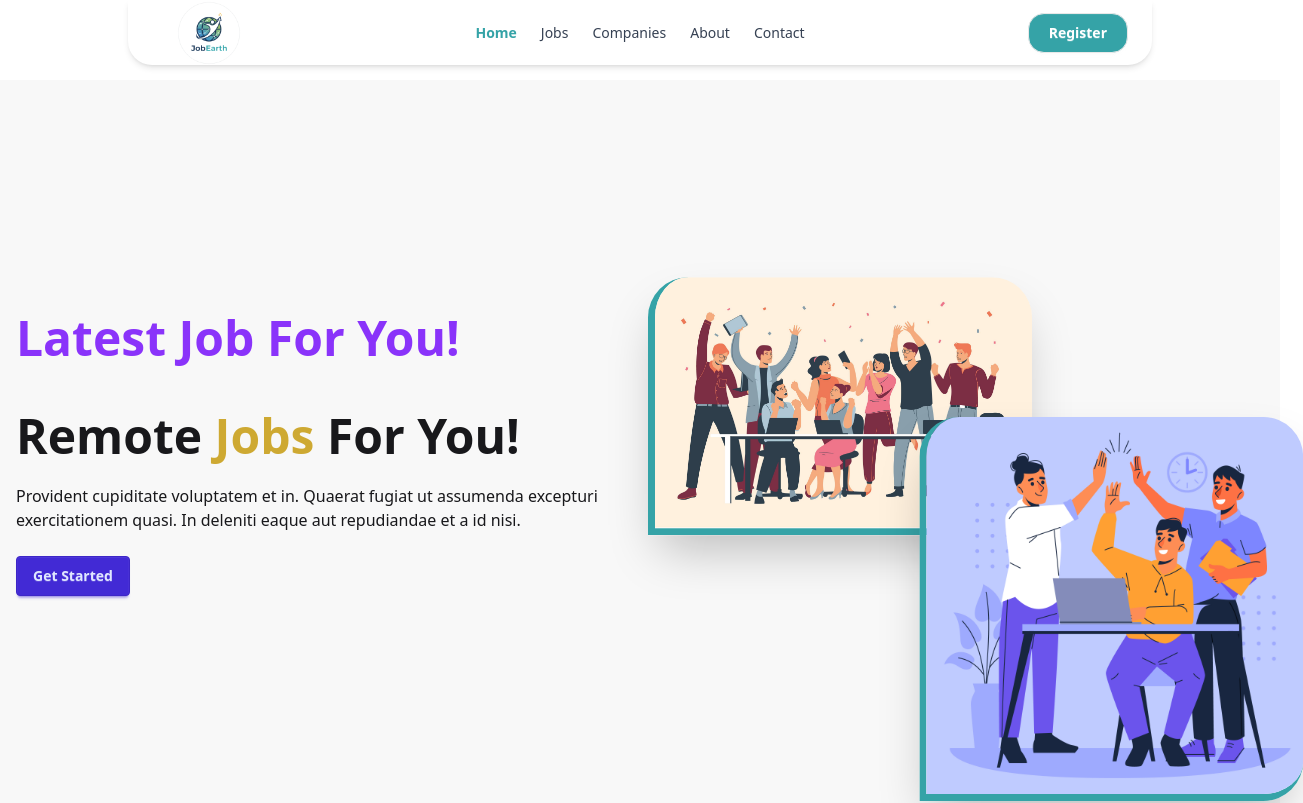
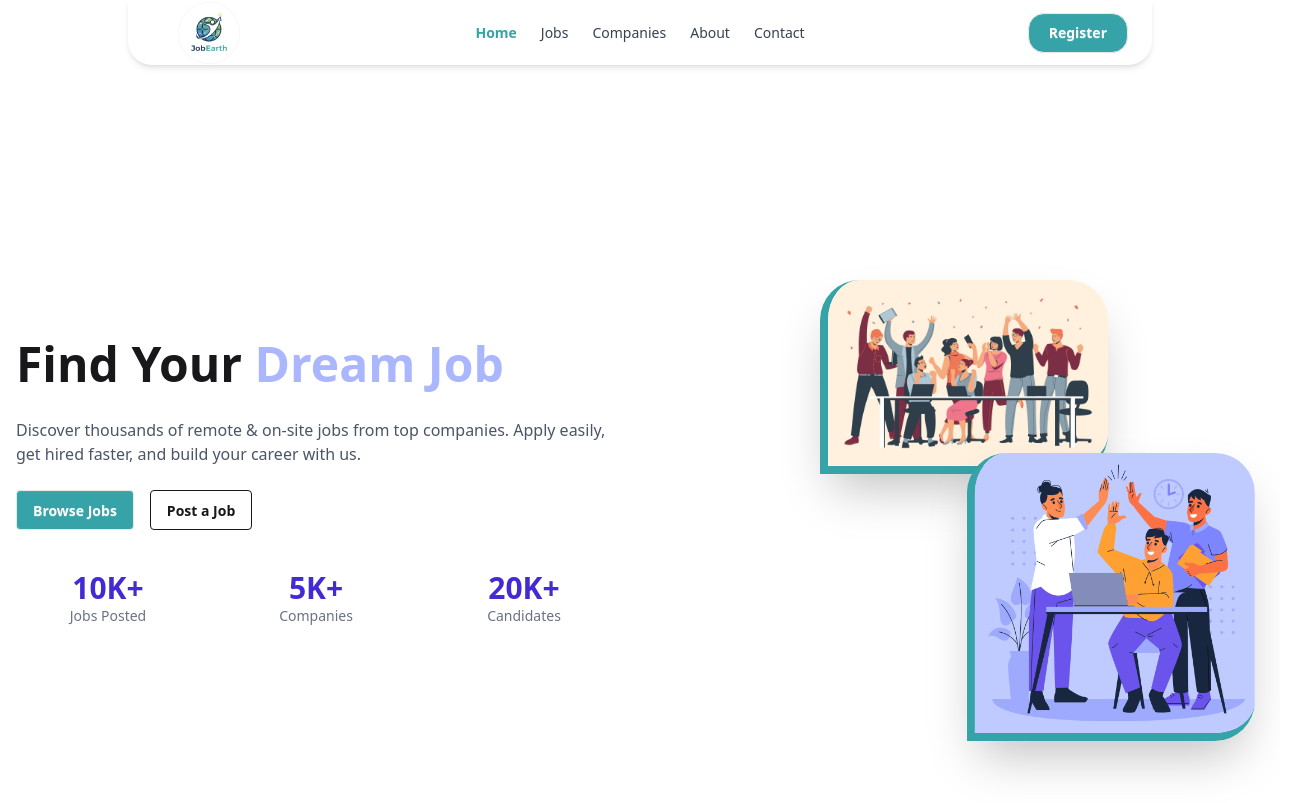
Before and after one commit to rakibul263/JobEarth, a React (Vite) app: page / in a window 1280 px wide. Shown: the top 803 px of the page, 1303 px wide, since content can reach past the window. Built offline with nearby package versions, Linux system fonts and the light colour scheme; no server answers.

Commit message:
animation added

```diff
--- a/src/pages/Home/Banner.jsx
+++ b/src/pages/Home/Banner.jsx
@@ -5,60 +5,71 @@ import team2 from "../../assets/job_team.jpg";
 
 const Banner = () => {
   return (
-    <div className="hero bg-base-200 min-h-screen">
-      <div className="hero-content flex-col lg:flex-row-reverse">
-        <div className="flex-1">
+    <div className="hero min-h-screen ">
+      <div className="hero-content flex-col lg:flex-row-reverse gap-12">
+        <div className="flex-1 relative flex justify-center">
           <motion.img
             animate={{
-              y: [100, 150, 100],
-              transition: { duration: 5, repeat: Infinity },
+              y: [-100, -200, -100],
             }}
+            transition={{ duration: 6, repeat: Infinity }}
             src={team2}
-            className="max-w-sm rounded-t-[40px] rounded-br-[40px] border-s-[#35A3A7] border-b-[#35A3A7] border-s-7 border-b-7 shadow-2xl"
+            className="w-72 rounded-t-[40px] rounded-br-[40px] border-l-8 border-b-8 border-[#35A3A7] shadow-2xl"
           />
+
           <motion.img
             animate={{
-              x: [150, 300, 150],
-              transition: { duration: 10, repeat: Infinity },
+              y: [100, 100, 100],
+              x: [300, 400, 300],
             }}
+            transition={{ duration: 8, repeat: Infinity }}
             src={team1}
-            className="max-w-sm rounded-t-[40px] rounded-br-[40px] border-s-[#35A3A7] border-b-[#35A3A7] border-s-7 border-b-7 shadow-2xl"
+            className="w-72 absolute -bottom-16 -left-10 rounded-t-[40px] rounded-br-[40px] border-l-8 border-b-8 border-[#35A3A7] shadow-2xl"
           />
         </div>
+
         <div className="flex-1">
           <motion.h1
-            animate={{
-              // x: 200,
-              y: -50,
-              color: ["#ff5731", "#33ff33", "#8a33fa"],
-              transition: { duration: 4 },
-            }}
-            className="text-5xl font-bold"
+            initial={{ opacity: 0, y: -40 }}
+            animate={{ opacity: 1, y: 0 }}
+            transition={{ duration: 1 }}
+            className="text-5xl font-bold leading-tight"
           >
-            Latest Job For You!
-          </motion.h1>
-          <motion.h1
-            initial={{ scale: 0 }}
-            animate={{ scale: 1, transition: { duration: 4 } }}
-            className="text-5xl font-bold"
-          >
-            Remote{" "}
+            Find Your{" "}
             <motion.span
               animate={{
-                color: ["#ff5731", "#33ff33", "#8a33fa"],
-                transition: { duration: 5, repeat: Infinity },
+                color: ["#9DAAFE", "#BFCAFF", "#2F8F91"],
               }}
+              transition={{ duration: 5, repeat: Infinity }}
             >
-              Jobs
-            </motion.span>{" "}
-            For You!
+              Dream Job
+            </motion.span>
           </motion.h1>
-          <p className="py-6">
-            Provident cupiditate voluptatem et in. Quaerat fugiat ut assumenda
-            excepturi exercitationem quasi. In deleniti eaque aut repudiandae et
-            a id nisi.
+
+          <p className="py-6 text-gray-600">
+            Discover thousands of remote & on-site jobs from top companies.
+            Apply easily, get hired faster, and build your career with us.
           </p>
-          <button className="btn btn-primary">Get Started</button>
+
+          <div className="flex gap-4">
+            <button className="btn bg-[#35A3A7] text-white">Browse Jobs</button>
+            <button className="btn btn-outline">Post a Job</button>
+          </div>
+
+          <div className="mt-10 grid grid-cols-3 gap-6 text-center">
+            <div>
+              <h2 className="text-3xl font-bold text-primary">10K+</h2>
+              <p className="text-sm text-gray-500">Jobs Posted</p>
+            </div>
+            <div>
+              <h2 className="text-3xl font-bold text-primary">5K+</h2>
+              <p className="text-sm text-gray-500">Companies</p>
+            </div>
+            <div>
+              <h2 className="text-3xl font-bold text-primary">20K+</h2>
+              <p className="text-sm text-gray-500">Candidates</p>
+            </div>
+          </div>
         </div>
       </div>
     </div>
```
